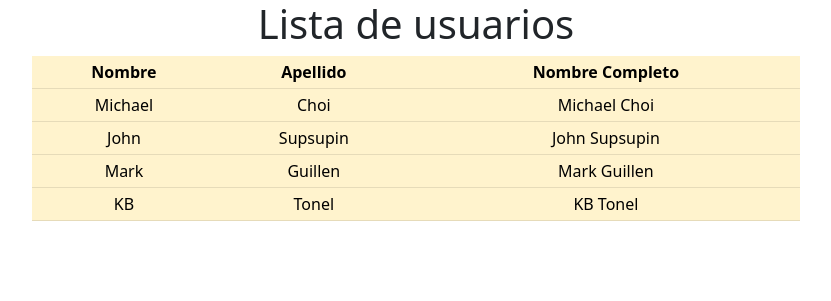
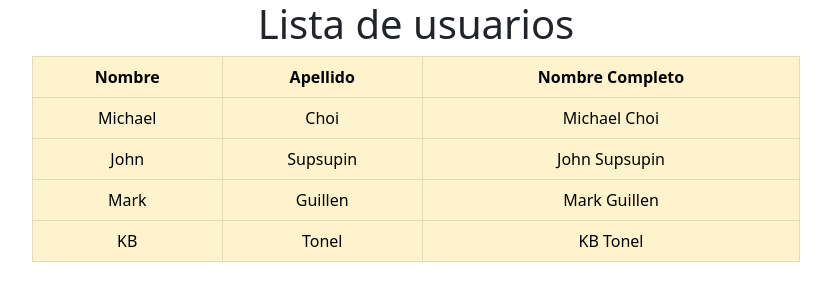
Before and after one commit to alicia-saravia/Plantilla_html, a Flask app: page / in a window 1280 px wide. Shown: the top 301 px of the page, without its empty margins (224-1055 px from the left). Run offline with Flask 2, Linux system fonts and the light colour scheme.

Commit message:
Actualización border

```diff
--- a/tabla_html/templates/index.html
+++ b/tabla_html/templates/index.html
@@ -14,7 +14,7 @@
     <h1 class="titulo">Lista de usuarios</h1>
 
     <div class="mx-auto" style="width: 60%;">
-        <table class="table table-warning table-sm">
+        <table class="table table-warning table-bordered">
             <thead class="thead-dark">
                 <tr>
                     <th scope="col">Nombre</th>
```
